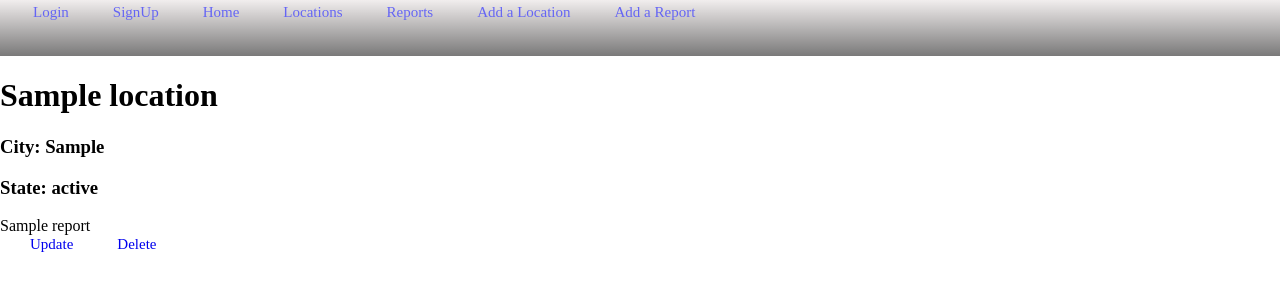
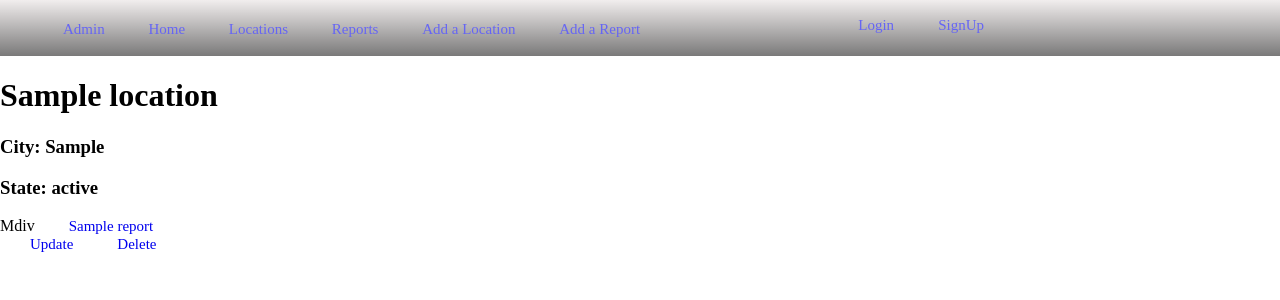
Before and after one commit to x-camacho/django_portal, a Django app: page /locations/1/ in a window 1280 px wide. Shown: the top 300 px of the page. Run offline with Django 4.2, Linux system fonts and the light colour scheme; tables that the repository leaves empty hold one stand-in row (values such as "Sample post").

Commit message:
more nav css changes

```diff
--- a/django-portal/main_app/static/styles/main.css
+++ b/django-portal/main_app/static/styles/main.css
@@ -17,22 +17,27 @@ body{
     linear-gradient(rgb(233, 227, 227), #222121)
 }
 
-.right-side{
-    flex: 30%;
+.left-side{
+    flex: 40%;
     }
+.left-side, a{
+    margin-top: 1%;
+}
 
-    .left-side{
+    .right-side{
         padding: 1px;
         text-decoration: none;
         width: 1px;
-        flex: 80%;
+        flex: 70%;
+        margin-top: 1%;
         margin: 1px;
         justify-content: left;
     }
-    .left-side, a{
+    .right-side, a{
         font-size: 15px;
         max-height: 80px;
-        margin: 5px ;
+        margin: 5px;
+        margin-top: 1%;
         padding: 5px;
         margin-left: 25px;
         text-decoration: none;
--- /dev/null
+++ b/django-portal/main_app/templates/about.html
@@ -0,0 +1,4 @@
+{% extends 'base.html' %}
+{% block content %}
+<h1>About</h1>
+{% endblock %}
--- a/django-portal/main_app/templates/base.html
+++ b/django-portal/main_app/templates/base.html
@@ -12,21 +12,29 @@
 <body>
   <nav class="nav-container">
     <div class="right-side">
+      <a href="/admin">Admin</a>
+      <a href="/">Home</a>
+      <a href="/locations">Locations</a>
+      <a href="/reports">Reports</a>
+      <a href="{% url 'location_create' %}">Add a Location</a>
+      <a href="{% url 'reports_create' %}">Add a Report</a>
+      <!-- <span><a href="{% url 'profile' user.username %}">Hello, {{ user.username }}!</a></span>
+      <span><a href="{% url 'logout' %}">Logout</a></span> -->
+    </div>
+    <div class="left-side">
     {% if user.is_authenticated %}
     <span><a href="{% url 'profile' user.username %}">Hello, {{ user.username }}!</a></span>
-    <a href="/admin">Admin</a>
     <span><a href="{% url 'logout' %}">Logout</a></span>
-    </div>
-
     {% else %}
     <span><a href="{% url 'login' %}">Login</a></span>
     <span><a href="{% url 'signup' %}">SignUp</a></span>
     {% endif %}
+    <!-- <a href="/admin">Admin</a>
     <a href="/">Home</a>
     <a href="/locations">Locations</a>
     <a href="/reports">Reports</a>
     <a href="{% url 'location_create' %}">Add a Location</a>
-    <a href="{% url 'reports_create' %}">Add a Report</a>
+    <a href="{% url 'reports_create' %}">Add a Report</a> -->
     </div>
 </nav>
 
--- a/django-portal/main_app/templates/location_detail.html
+++ b/django-portal/main_app/templates/location_detail.html
@@ -9,13 +9,16 @@
     <h3>State: {{location.state}}</h3>
 </div>
 <div>
+    Mdiv
     {% for report in location.reports.all %}
-        <div>{{report.name}}</div>
+    <a href="{% url 'reports_show' report.pk %}">{{report.name}}</a>
     {% empty %}
         <div>Currently no reports exist for this location.</div>
     {% endfor %}
-    <a href="{% url 'location_update' location.pk %}">Update</a>
-    <a href="{% url 'location_delete' location.pk %}">Delete</a>
+    <div>
+        <a href="{% url 'location_update' location.pk %}">Update</a>
+        <a href="{% url 'location_delete' location.pk %}">Delete</a>
+    </div>
 </div>
 
 {% endblock %}
```
Also changed, not shown: django-portal/main_app/templates/report_show.html (+6 -1 lines).
